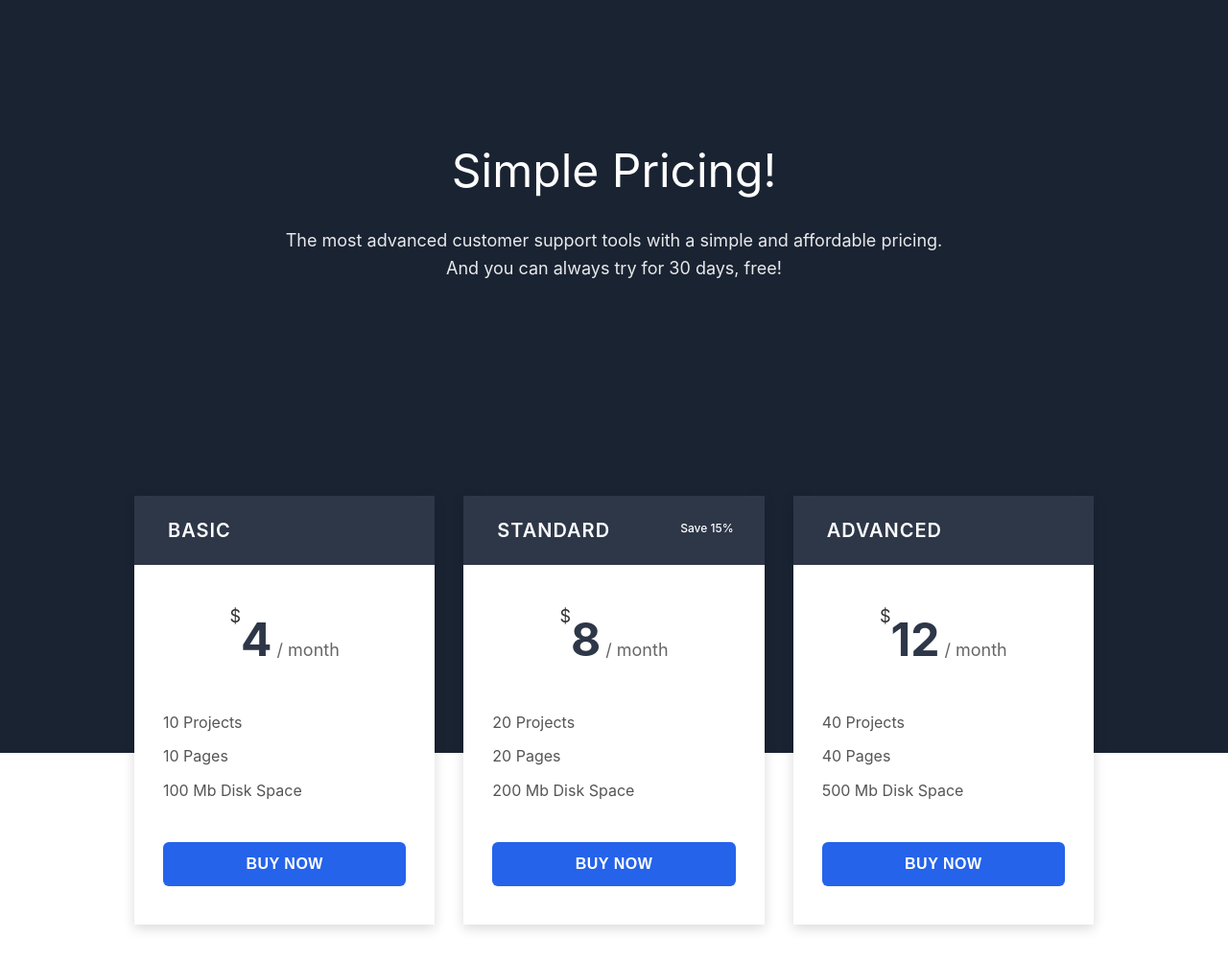
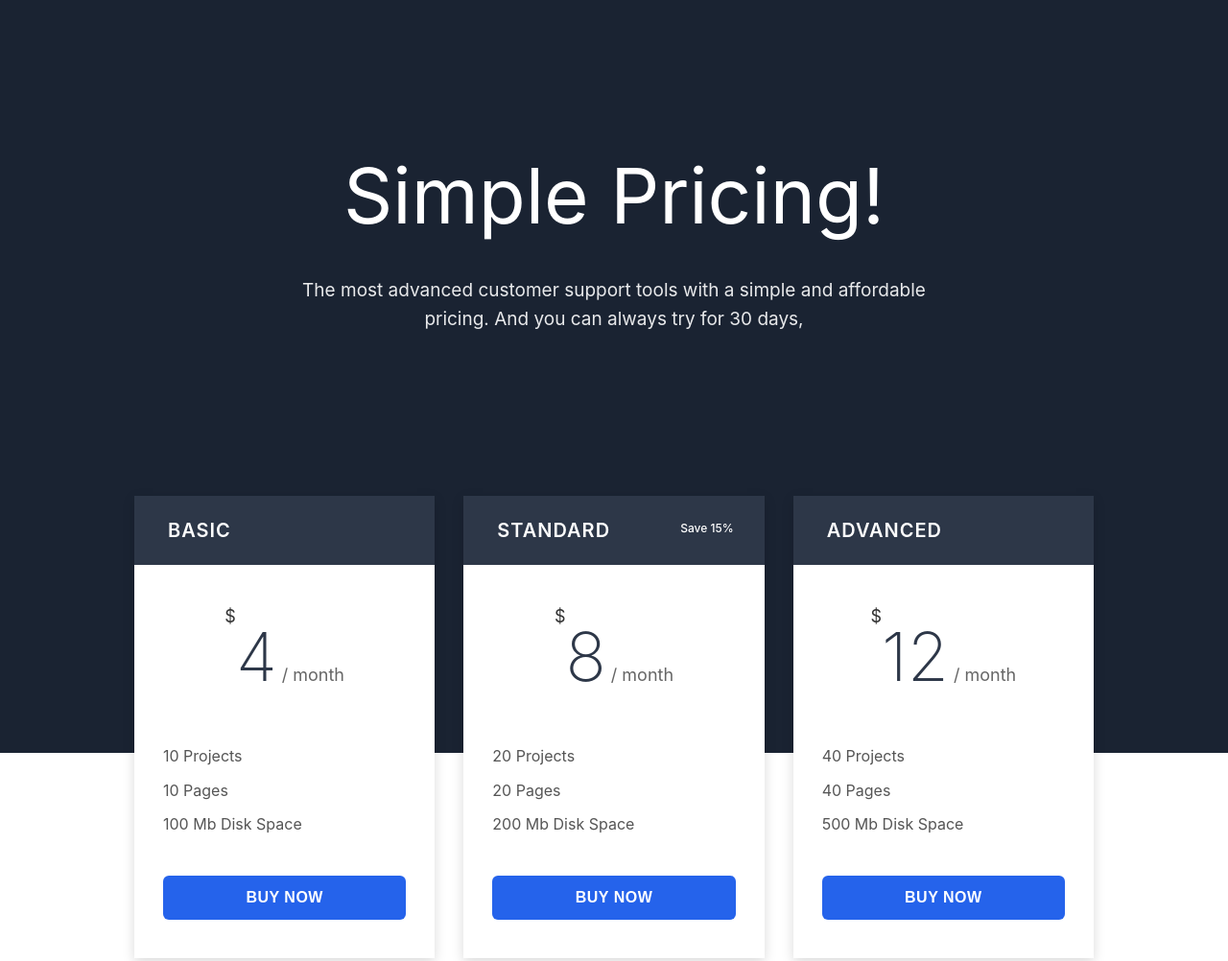
Before and after one commit to riddbengkok/zetta-html-pricing, a website: page index.html in a window 1280 px wide. Shown: the top 1002 px of the page at 96% size. Drawn offline with Linux system fonts and the light colour scheme.

Commit message:
update styling typography header

```diff
--- a/index.html
+++ b/index.html
@@ -11,7 +11,7 @@
     <header class="header">
         <div class="container">
             <h1 class="header-title">Simple Pricing!</h1>
-            <p class="header-subtitle">The most advanced customer support tools with a simple and affordable pricing. And you can always try for 30 days, free!</p>
+            <p class="header-subtitle">The most advanced customer support tools with a simple and affordable pricing. And you can always try for 30 days,</p>
         </div>
     </header>
 
--- a/styles.css
+++ b/styles.css
@@ -1,3 +1,54 @@
+/* CSS Reset */
+html, body, div, span, applet, object, iframe,
+h1, h2, h3, h4, h5, h6, p, blockquote, pre,
+a, abbr, acronym, address, big, cite, code,
+del, dfn, em, img, ins, kbd, q, s, samp,
+small, strike, strong, sub, sup, tt, var,
+b, u, i, center,
+dl, dt, dd, ol, ul, li,
+fieldset, form, label, legend,
+table, caption, tbody, tfoot, thead, tr, th, td,
+article, aside, canvas, details, embed,
+figure, figcaption, footer, header, hgroup,
+menu, nav, output, ruby, section, summary,
+time, mark, audio, video {
+    margin: 0;
+    padding: 0;
+    border: 0;
+    font-size: 100%;
+    font: inherit;
+    vertical-align: baseline;
+}
+
+/* HTML5 display-role reset for older browsers */
+article, aside, details, figcaption, figure,
+footer, header, hgroup, menu, nav, section {
+    display: block;
+}
+
+body {
+    line-height: 1;
+}
+
+ol, ul {
+    list-style: none;
+}
+
+blockquote, q {
+    quotes: none;
+}
+
+blockquote::before, blockquote::after,
+q::before, q::after {
+    content: '';
+    content: none;
+}
+
+table {
+    border-collapse: collapse;
+    border-spacing: 0;
+}
+
 * {
     margin: 0;
     padding: 0;
@@ -26,14 +77,14 @@ body {
 }
 
 .header-title {
-    font-size: 48px;
+    font-size: 60pt;
     font-weight: 400;
     margin-bottom: 20px;
     color: white;
 }
 
 .header-subtitle {
-    font-size: 18px;
+    font-size: 19px;
     color: rgba(255, 255, 255, 0.9);
     max-width: 713px;
     margin: 0 auto;
@@ -97,8 +148,8 @@ body {
 }
 
 .price-amount {
-    font-size: 48px;
-    font-weight: 700;
+    font-size: 70px;
+    font-weight: 200;
     color: #2d3748;
 }
 
@@ -177,9 +228,9 @@ hr{
 
 .faq-question {
     font-size: 20px;
-    font-weight: 600;
+    font-weight: 400;
     color: #2d3748;
-    margin-bottom: 15px;
+    margin-bottom: 10px;
 }
 
 .faq-answer {
```
